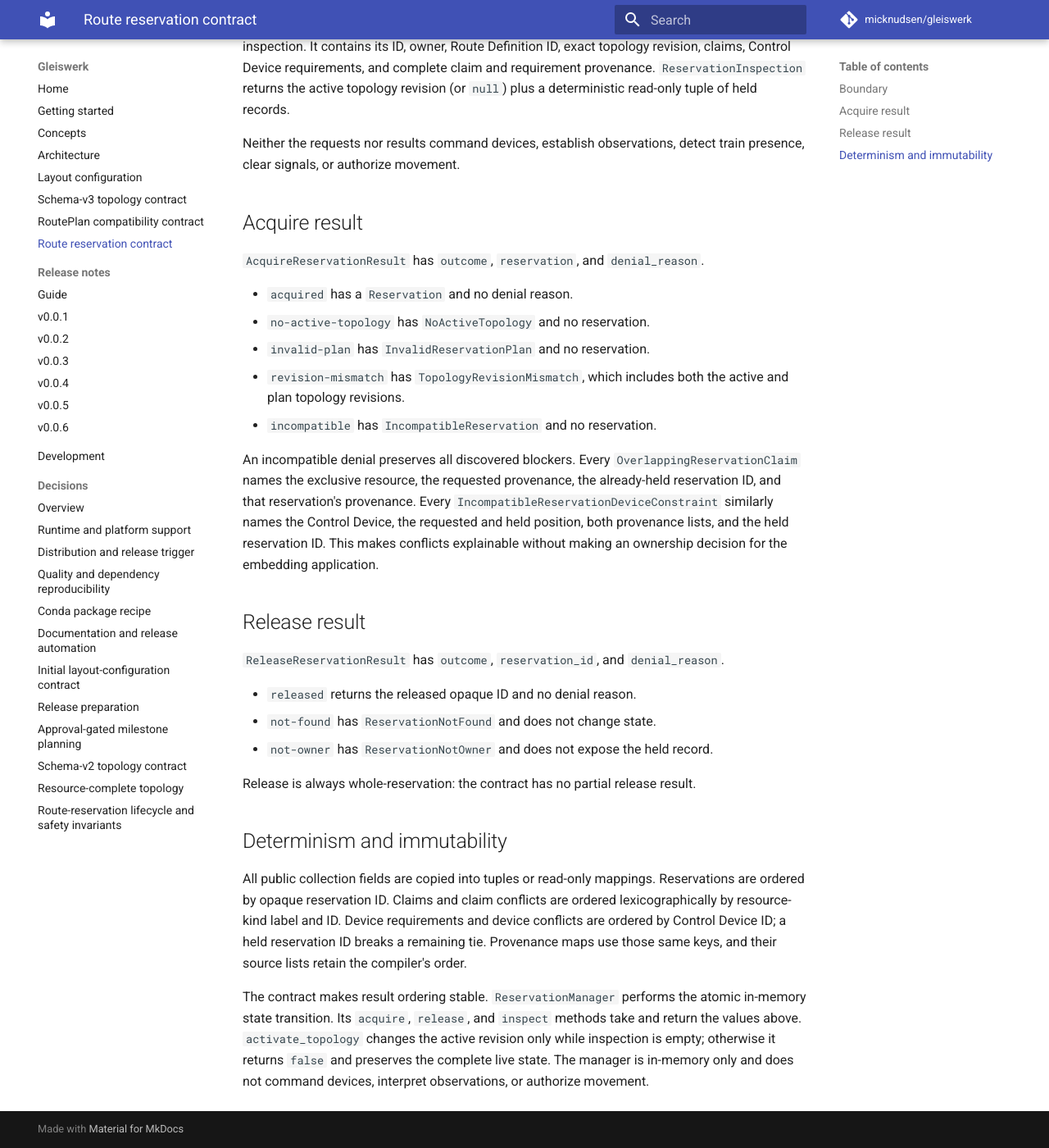
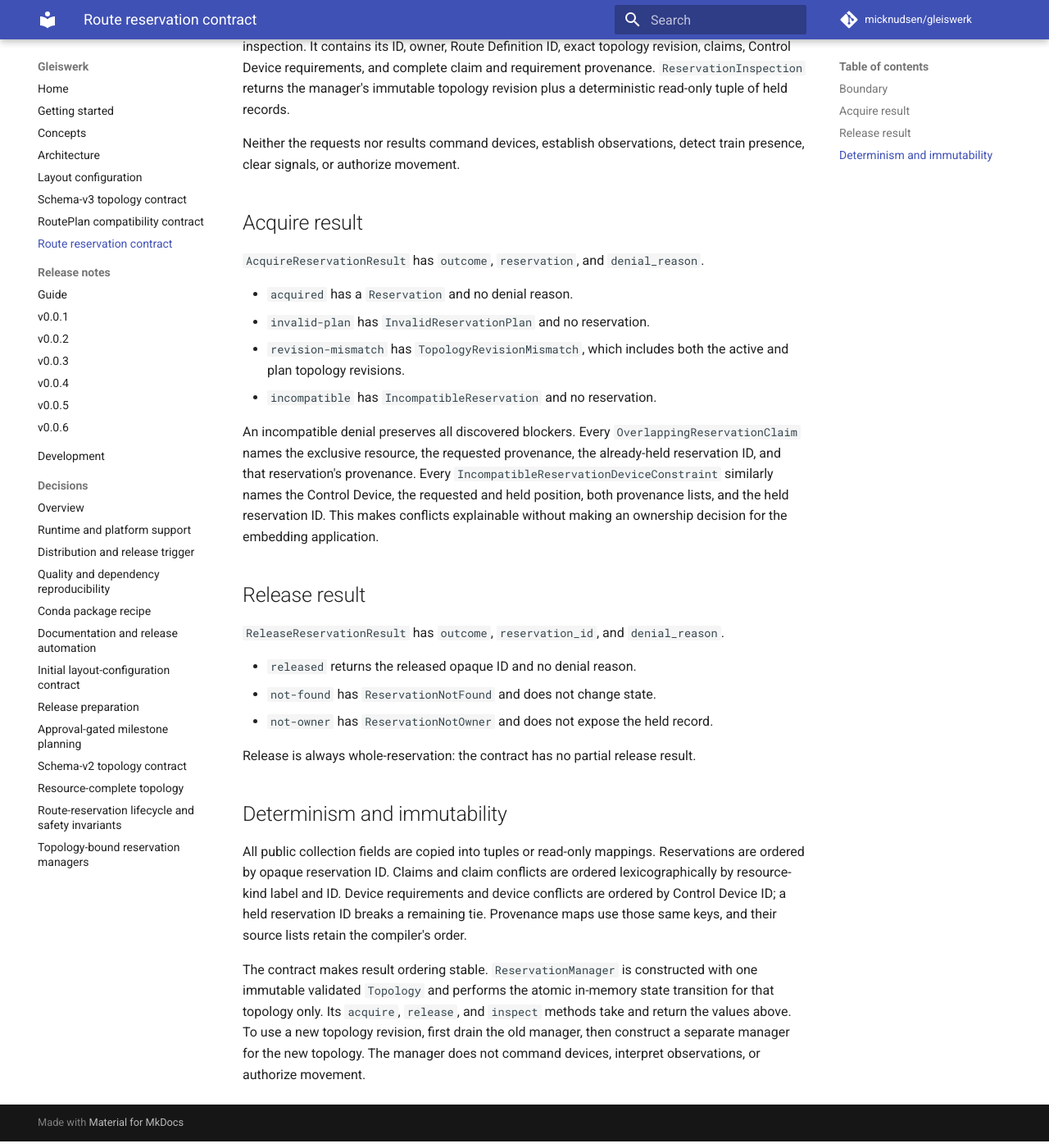
Before and after one commit to micknudsen/gleiswerk, an MkDocs documentation site: the page built from docs/route-reservation-contract.md, in a window 1280 px wide and 1400 px high, scrolled down 473 px. Shown: the whole window at 82% size. Built offline with MkDocs 1.6.1 and Material for MkDocs 9.7.7, drawn with Linux system fonts in a browser that asks for light colours; comment, search, counter and statistics services are not loaded.

Commit message:
refactor: bind reservations to topology

```diff
--- a/docs/route-reservation-contract.md
+++ b/docs/route-reservation-contract.md
@@ -17,9 +17,9 @@ ID, a plan, or an external request ID.
 `Reservation` is the immutable runtime record returned on successful acquire
 and exposed by inspection. It contains its ID, owner, Route Definition ID,
 exact topology revision, claims, Control Device requirements, and complete
-claim and requirement provenance. `ReservationInspection` returns the active
-topology revision (or `null`) plus a deterministic read-only tuple of held
-records.
+claim and requirement provenance. `ReservationInspection` returns the
+manager's immutable topology revision plus a deterministic read-only tuple of
+held records.
 
 Neither the requests nor results command devices, establish observations,
 detect train presence, clear signals, or authorize movement.
@@ -30,7 +30,6 @@ detect train presence, clear signals, or authorize movement.
 `denial_reason`.
 
 - `acquired` has a `Reservation` and no denial reason.
-- `no-active-topology` has `NoActiveTopology` and no reservation.
 - `invalid-plan` has `InvalidReservationPlan` and no reservation.
 - `revision-mismatch` has `TopologyRevisionMismatch`, which includes both the
   active and plan topology revisions.
@@ -65,9 +64,10 @@ ordered by Control Device ID; a held reservation ID breaks a remaining tie.
 Provenance maps use those same keys, and their source lists retain the
 compiler's order.
 
-The contract makes result ordering stable. `ReservationManager` performs the
-atomic in-memory state transition. Its `acquire`, `release`, and `inspect`
-methods take and return the values above. `activate_topology` changes the
-active revision only while inspection is empty; otherwise it returns `false`
-and preserves the complete live state. The manager is in-memory only and does
-not command devices, interpret observations, or authorize movement.
+The contract makes result ordering stable. `ReservationManager` is constructed
+with one immutable validated `Topology` and performs the atomic in-memory state
+transition for that topology only. Its `acquire`, `release`, and `inspect`
+methods take and return the values above. To use a new topology revision, first
+drain the old manager, then construct a separate manager for the new topology.
+The manager does not command devices, interpret observations, or authorize
+movement.
--- a/mkdocs.yml
+++ b/mkdocs.yml
@@ -47,3 +47,4 @@ nav:
       - Schema-v2 topology contract: adr/0009-schema-v2-topology-contract.md
       - Resource-complete topology: adr/0010-resource-complete-topology.md
       - Route-reservation lifecycle and safety invariants: adr/0011-route-reservation-lifecycle.md
+      - Topology-bound reservation managers: adr/0012-topology-bound-reservation-managers.md
```
Also changed, not shown: docs/adr/0012-topology-bound-reservation-managers.md (added, +44 -0 lines), docs/adr/README.md (+1 -0 lines), 2 other files.
